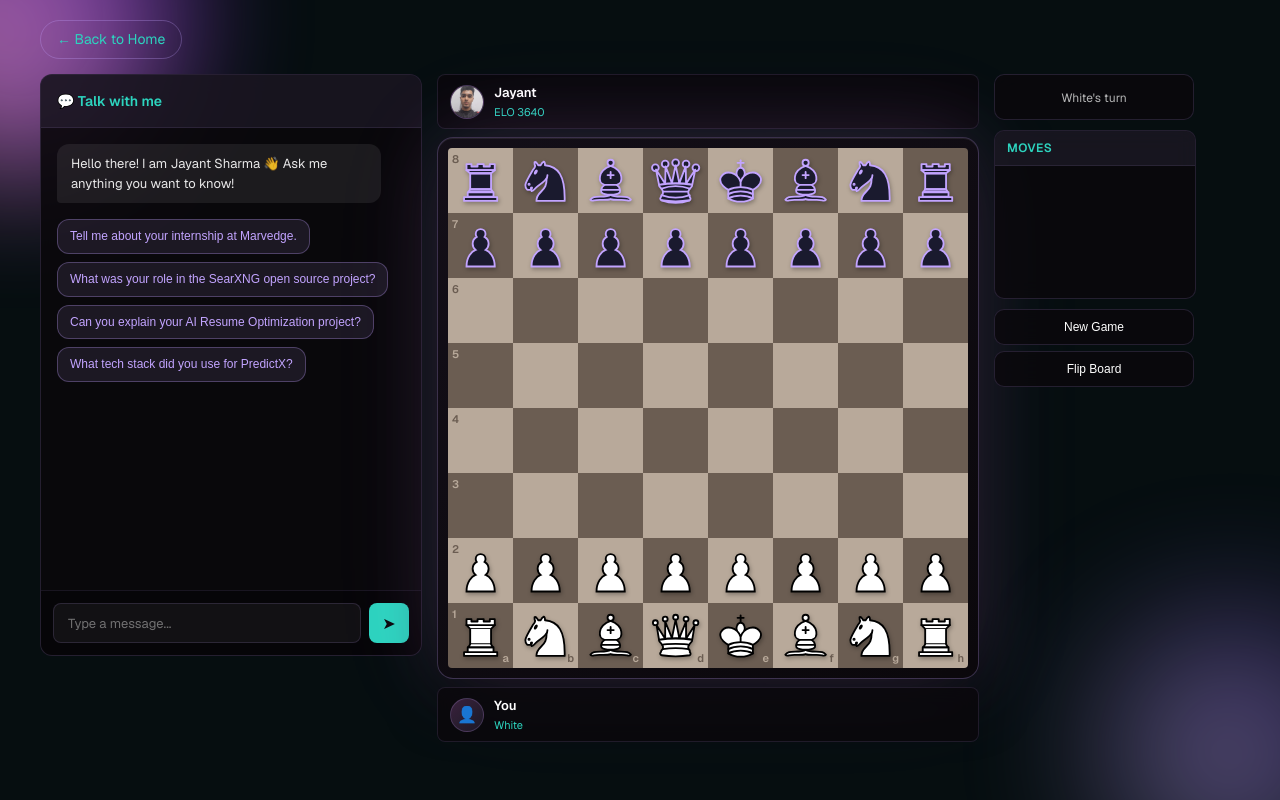
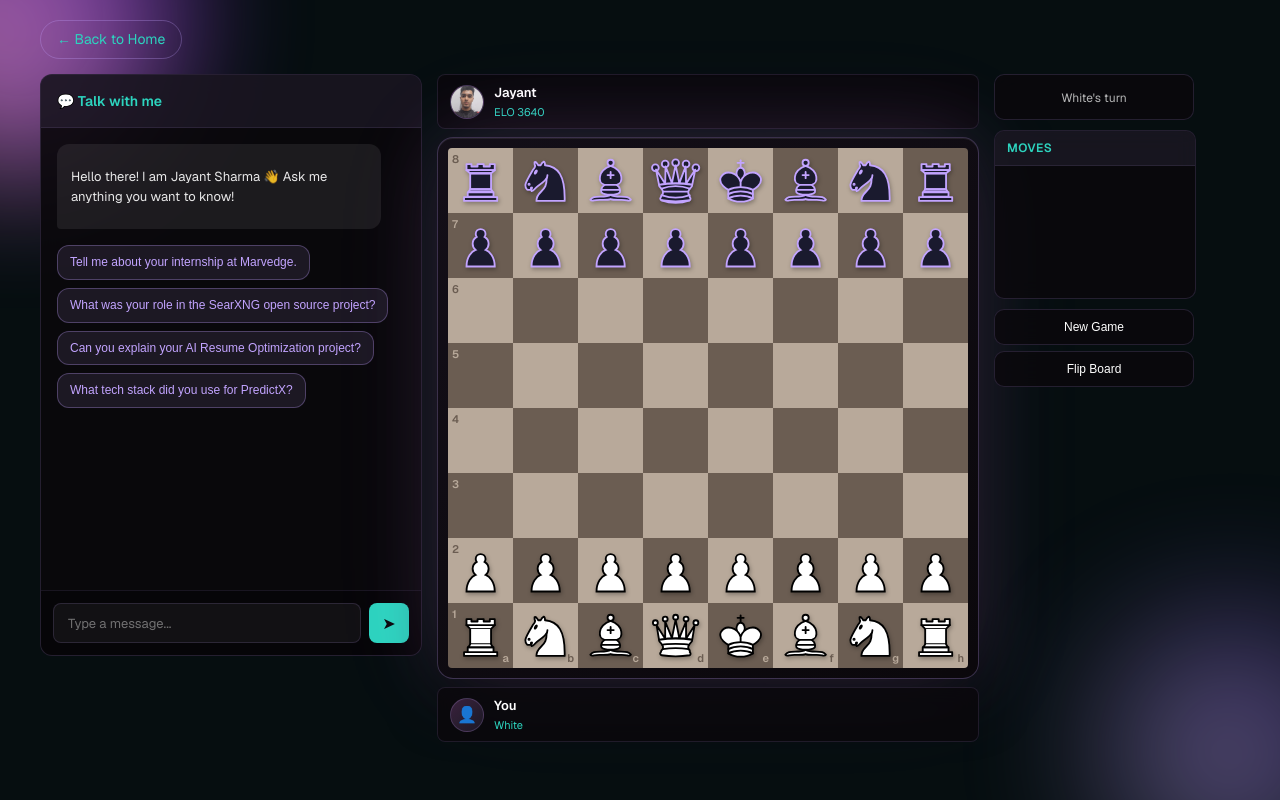
Before and after one commit to jayant733/portfolio-website-2, a React (Vite) app: page /play in a window 1280 px wide. Built offline with nearby package versions, Linux system fonts and the light colour scheme.

Commit message:
fix: render markdown in chat messages using react-markdown

```diff
--- a/package.json
+++ b/package.json
@@ -25,6 +25,7 @@
     "react-dom": "^18.3.1",
     "react-fast-marquee": "^1.6.5",
     "react-icons": "^5.3.0",
+    "react-markdown": "^10.1.0",
     "react-router-dom": "^7.12.0",
     "stockfish.js": "^10.0.2",
     "three": "^0.168.0",
--- a/src/pages/Play.tsx
+++ b/src/pages/Play.tsx
@@ -2,6 +2,7 @@ import { useState, useCallback, useEffect, useRef } from "react";
 import { Link } from "react-router-dom";
 import { Chess, Square, PieceSymbol, Color } from "chess.js";
 import RedoxChessEngine from "../utils/redoxchessEngine";
+import ReactMarkdown from 'react-markdown';
 import "./Play.css";
 
 // Piece SVG components matching chess.com style with custom colors
@@ -355,7 +356,9 @@ const Play = () => {
           <div className="chat-messages">
             {chatMessages.map((msg, index) => (
               <div key={index} className={`chat-message ${msg.role}`}>
-                <div className="message-content">{msg.content}</div>
+                <div className="message-content">
+                  <ReactMarkdown>{msg.content}</ReactMarkdown>
+                </div>
               </div>
             ))}
             {!isTyping && chatMessages[chatMessages.length - 1]?.role === 'assistant' && availableStarterQuestions.length > 0 && (
```
Also changed, not shown: src/pages/Play.css (+3 -1 lines), 1 other file (tests, documents, lock files or other folders).
